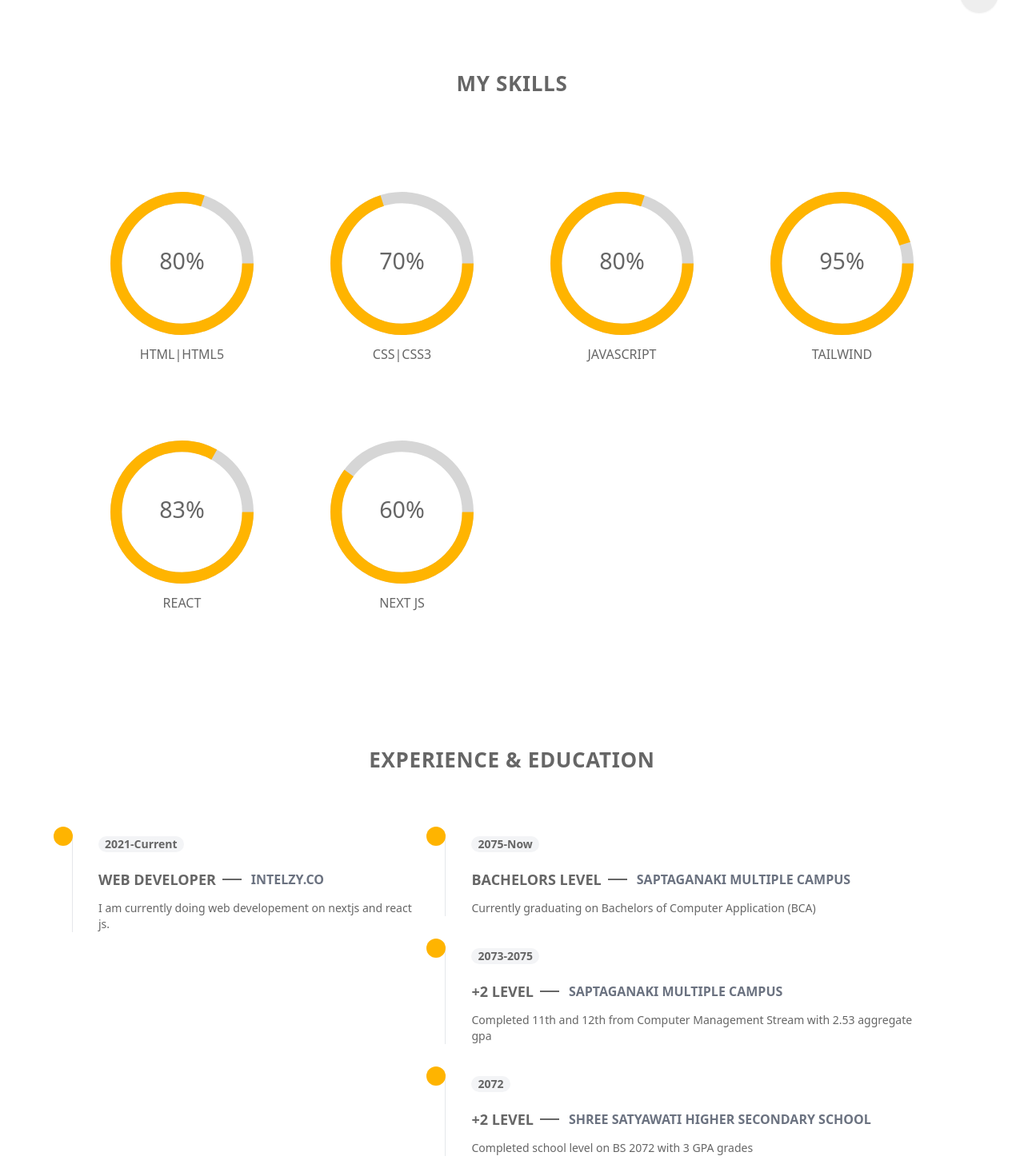
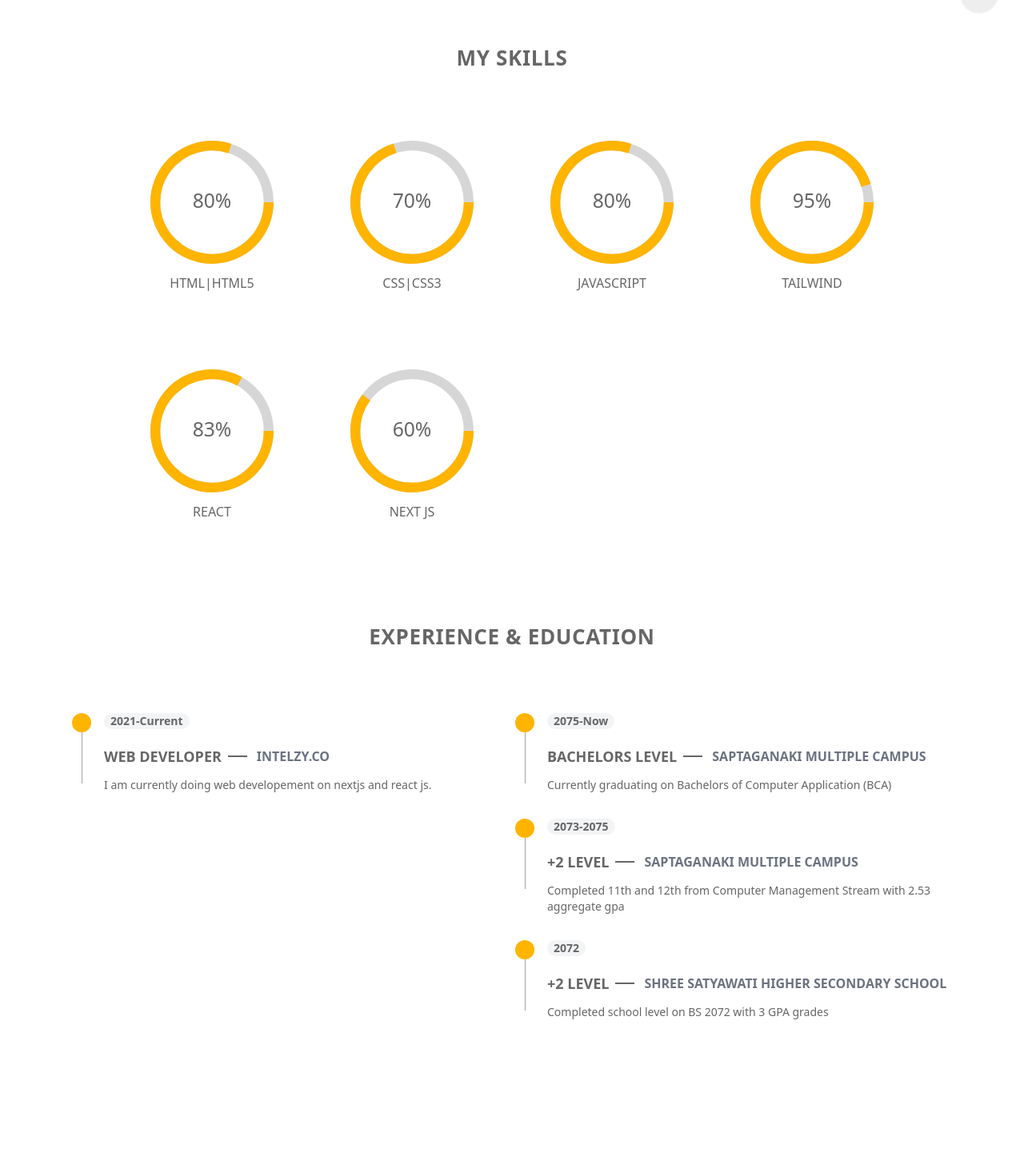
Before and after one commit to prama12/Portfolio-next, a Next.js app: page /about in a window 1280 px wide. Shown: the part 544-2010 px from the top of the page at 80% size. After the commit the page ends 1884 px from the top, so only its background shows below. Built offline with nearby package versions, Linux system fonts and the light colour scheme.

Commit message:
customize

```diff
--- a/components/about/AboutMe.jsx
+++ b/components/about/AboutMe.jsx
@@ -1,16 +1,21 @@
-import React, { useEffect, useState } from "react";
 import Title from "../commen/Title";
 import PersonalInfo from "./PersonalInfo";
 import AnimateLayout from "../layout/AnimateLayout";
+import Skills from "./Skills";
+import EducationExperience from "./EducationExperience";
 
 const AboutMe = () => {
   return (
     <AnimateLayout>
-      <div className=" background-dark pb-10 w-padding max-w">
+      <div className=" background-dark lg:pb-16 pb-28 w-padding max-w">
         <div className=" py-10">
           <Title firstdata="about" seconddata="me" backgroundtext="resume" />
         </div>
-        <PersonalInfo />
+        <div className="flex flex-col gap-20">
+          <PersonalInfo />
+          <Skills />
+          <EducationExperience />
+        </div>
       </div>
     </AnimateLayout>
   );
--- /dev/null
+++ b/components/about/EducationExperience.jsx
@@ -0,0 +1,29 @@
+import EducationCard from "../commen/EducationCard";
+import Header from "../commen/Header";
+import { education, experience } from "../data/experienceeducation";
+
+const EducationExperience = () => {
+  return (
+    <>
+      <div className="flex flex-col gap-20 mx-auto max-w-[1100px]">
+        <div className=" text-center">
+          <Header title="experience & education" />
+        </div>
+        <div className="grid md:grid-cols-2 gap-2">
+          <div className="w-full flex-col gap-8 ">
+            {experience.map((data, index) => {
+              return <EducationCard {...data} key={index} />;
+            })}
+          </div>
+          <div className="w-full flex flex-col gap-8 ">
+            {education.map((data, index) => {
+              return <EducationCard {...data} key={index} />;
+            })}
+          </div>
+        </div>
+      </div>
+    </>
+  );
+};
+
+export default EducationExperience;
--- a/components/about/PersonalInfo.jsx
+++ b/components/about/PersonalInfo.jsx
@@ -5,34 +5,23 @@ import about from "../data/about";
 import DownloadIcon from "../../public/static/icons/download.svg";
 import aboutcard from "../data/aboutcard";
 import Card from "../commen/Card";
-import ProgressBar from "../commen/ProgressBar";
-import skills from "../data/skills";
-import { education, experience } from "../data/experienceeducation";
-import EducationCard from "../commen/EducationCard";
 import { useRef, useEffect, useState } from "react";
 import Image from "next/image";
 import ScrollTrigger from "react-scroll-trigger";
 
 const PersonalInfo = () => {
   const [counterOn, setCounterOn] = useState(false);
-  const skillref = useRef();
-  const [myElementIsVisible, updateMyElementIsVisible] = useState();
-  useEffect(() => {
-    const observer = new IntersectionObserver((entries, observer) => {
-      const entry = entries[0];
-      updateMyElementIsVisible(entry.isIntersecting);
-    });
 
-    observer.observe(skillref.current);
-  }, []);
   return (
-    <div className=" mx-auto max-w-[1100px] ">
-      <div className="w-full ">
+    <div className=" mx-auto max-w-[1100px]">
       <div className=" grid gap-5 mdd:grid-cols-2">
         <div className=" flex flex-col gap-4">
-            <div className="text-start">
+          {/* title  */}
+          <div className="text-center xsm:text-left">
             <Header title="Personal Infos" />
           </div>
+
+          {/* image  */}
           <div className="flex items-center justify-center xsm:hidden w-full ">
             <div className="w-40 h-40 border-4 border-primary-dark dark:border-gray-600 relative  rounded-full overflow-hidden">
               <Image
@@ -44,6 +33,8 @@ const PersonalInfo = () => {
               />
             </div>
           </div>
+
+          {/* persional details  */}
           <div className="w-full flex justify-start ">
             <div className="grid grid-cols-2 gap-2 xsm:gap-3">
               {Object.keys(about).map((key, index) => {
@@ -67,12 +58,15 @@ const PersonalInfo = () => {
             </div>
           </div>
 
+          {/* cv download  */}
           <div className=" w-full text-sm md:text-base my-2 sm:my-6 ">
             <a href="/static/files/Prama-Pandit-cv.pdf" download={"Prama-CV"}>
               <Button text="Download CV" icon={<DownloadIcon />} />
             </a>
           </div>
         </div>
+
+        {/* cards */}
         <ScrollTrigger
           onEnter={() => setCounterOn(true)}
           onExit={() => setCounterOn(false)}
@@ -84,37 +78,6 @@ const PersonalInfo = () => {
           </div>
         </ScrollTrigger>
       </div>
-
-        <div className=" flex justify-center mt-20 py-8">
-          <Header title="MY SKILLS" />
-        </div>
-
-        {/* <div className=' flex justify-center  '> */}
-
-        <div ref={skillref} className=" grid grid-cols-12 py-10 w-full ">
-          {myElementIsVisible &&
-            skills.map((data, index) => {
-              return <ProgressBar key={index} {...data} />;
-            })}
-        </div>
-        {/* </div> */}
-
-        <div className=" flex justify-center text-center mt-20 mb-20">
-          <Header title="experience & education" />
-        </div>
-        <div className=" md:flex mb-16 ">
-          <div className="  ">
-            {experience.map((data, index) => {
-              return <EducationCard {...data} key={index} />;
-            })}
-          </div>
-          <div>
-            {education.map((data, index) => {
-              return <EducationCard {...data} key={index} />;
-            })}
-          </div>
-        </div>
-      </div>
     </div>
   );
 };
--- /dev/null
+++ b/components/about/Skills.jsx
@@ -0,0 +1,34 @@
+import { useRef, useEffect, useState } from "react";
+import Header from "../commen/Header";
+import ProgressBar from "../commen/ProgressBar";
+import skills from "../data/skills";
+
+const Skills = () => {
+  const skillref = useRef();
+  const [myElementIsVisible, updateMyElementIsVisible] = useState();
+  useEffect(() => {
+    const observer = new IntersectionObserver((entries, observer) => {
+      const entry = entries[0];
+      updateMyElementIsVisible(entry.isIntersecting);
+    });
+
+    observer.observe(skillref.current);
+  }, []);
+  return (
+    <>
+      <div className="max-w-[1000px] mx-auto flex flex-col gap-10">
+        <div className=" flex justify-center">
+          <Header title="MY SKILLS" />
+        </div>
+        <div ref={skillref} className=" grid grid-cols-12  w-full ">
+          {myElementIsVisible &&
+            skills.map((data, index) => {
+              return <ProgressBar key={index} {...data} />;
+            })}
+        </div>
+      </div>
+    </>
+  );
+};
+
+export default Skills;
--- a/components/commen/EducationCard.jsx
+++ b/components/commen/EducationCard.jsx
@@ -1,25 +1,34 @@
-
-import React from 'react'
-import JobIcon from "../../public/static/icons/job.svg"
+import JobIcon from "../../public/static/icons/job.svg";
 
 const EducationCard = ({ description, uni, date, degree }) => {
-    return (
-        <div className=' border-l px-8  mb-10 relative'>
-            <div className=' text-primary-dark dark:text-primary-light font-semibold bg-gray-100 dark:bg-primary-dark px-2 rounded-2xl w-fit text-sm mb-5'>{date}</div>
-            <div className=' sm:flex  items-center mb-3'>
-                <div className=' font-semibold text-lg text-primary-dark dark:text-primary-light mr-2'>{degree.toUpperCase()}</div>
-                <div className='hidden sm:block w-6 bg-primary-dark dark:bg-primary-light h-[2px]'></div>
-                <div className=' ml-3 font-semibold text-gray-500 dark:text-primary-light'>{uni.toUpperCase()}</div>
+  return (
+    <>
+      <div className="flex h-full  items-start gap-4">
+        <div className="flex  justify-center items-center flex-col">
+          <div className=" w-fit h-fit  text-white text-xl bg-primary-yellow p-3 rounded-full">
+            <JobIcon />
+          </div>
+          <div className="h-16 w-[1px] opacity-60 bg-primary-dark dark:bg-primary-light"></div>
+        </div>
 
+        <div className="flex flex-col gap-3">
+          <div className=" text-primary-dark dark:text-primary-light font-semibold bg-gray-100 dark:bg-primary-dark px-2 mb-2 rounded-2xl w-fit text-sm ">
+            {date}
+          </div>
+          <div className=" sm:flex  items-center ">
+            <div className=" font-semibold uppercase text-lg text-primary-dark dark:text-primary-light mr-2">
+              {degree}
             </div>
-            <div className=' text-primary-dark text-sm'>
-                {description}
+            <div className="hidden sm:block w-6 bg-primary-dark dark:bg-primary-light h-[2px]"></div>
+            <div className=" ml-3 uppercase font-semibold text-gray-500 dark:text-primary-light">
+              {uni}
             </div>
-            <div className=' absolute -top-3 -left-6 text-white text-xl bg-primary-yellow p-3 rounded-full'>
-                <JobIcon />
-            </div>
+          </div>
+          <div className=" text-primary-dark text-sm">{description}</div>
         </div>
-    )
-}
+      </div>
+    </>
+  );
+};
 
-export default EducationCard
+export default EducationCard;
--- a/components/commen/ProgressBar.jsx
+++ b/components/commen/ProgressBar.jsx
@@ -8,7 +8,7 @@ const ProgressBar = ({ name, percent }) => {
     setPerentsetter(percent);
   }, [percent]);
   return (
-    <div className=" w-full p-4 sm:p-8 md:p-8 lg:p-12 col-span-6 md:col-span-3 flex flex-col items-center gap-3">
+    <div className=" w-full p-8 xsm:p-10 sm:p-12 md:p-10 lg:p-12  col-span-6 md:col-span-3 flex flex-col items-center gap-3">
       <CircularProgressbar
         styles={buildStyles({
           rotation: 0.25,
--- a/components/data/aboutcard.js
+++ b/components/data/aboutcard.js
@@ -1,6 +1,6 @@
 const aboutcard = [
   {
-    number: "2",
+    number: "200",
     title: (
       <p className="flex flex-col">
         <span>Years of </span>
@@ -9,7 +9,7 @@ const aboutcard = [
     ),
   },
   {
-    number: "8",
+    number: "100",
     title: (
       <p className="flex flex-col">
         <span>completed</span>
@@ -18,7 +18,7 @@ const aboutcard = [
     ),
   },
   {
-    number: "8",
+    number: "80",
     title: (
       <p className="flex flex-col">
         <span>happy </span>
@@ -27,7 +27,7 @@ const aboutcard = [
     ),
   },
   {
-    number: "1",
+    number: "10",
     title: (
       <p className="flex flex-col">
         <span>awards </span>
```
Lines whose indentation alone changed are shown as unchanged.
